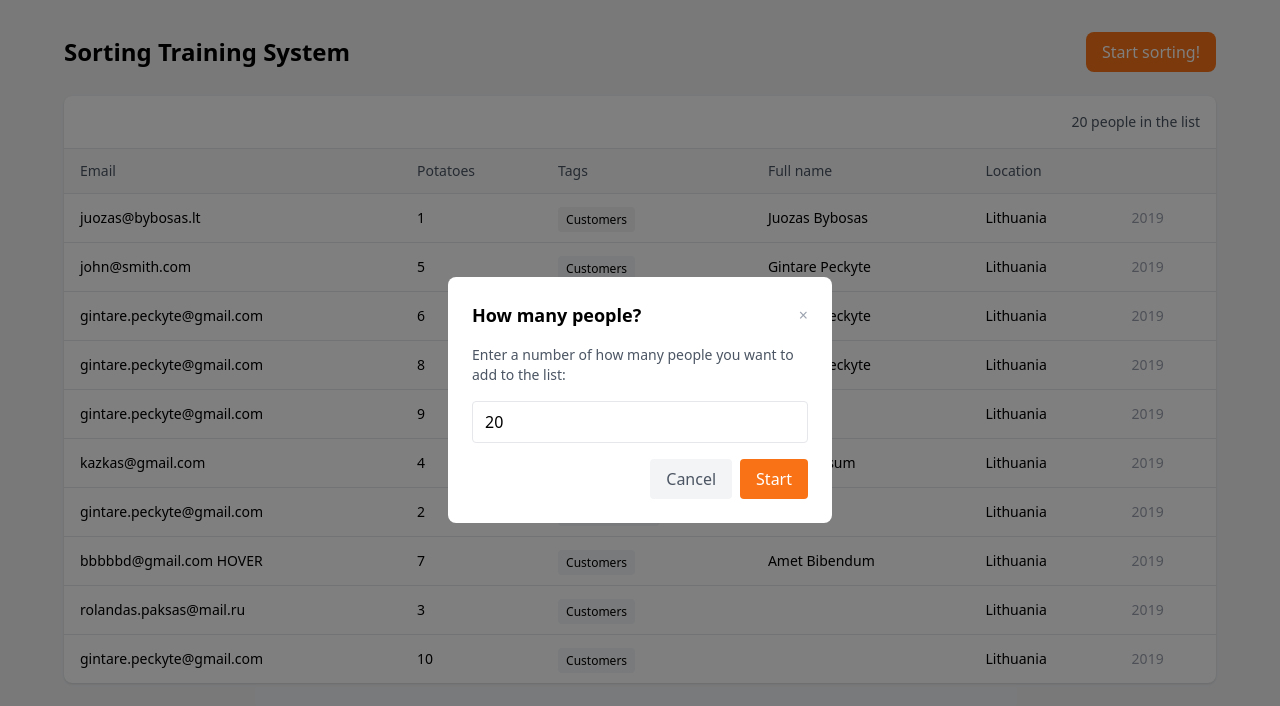
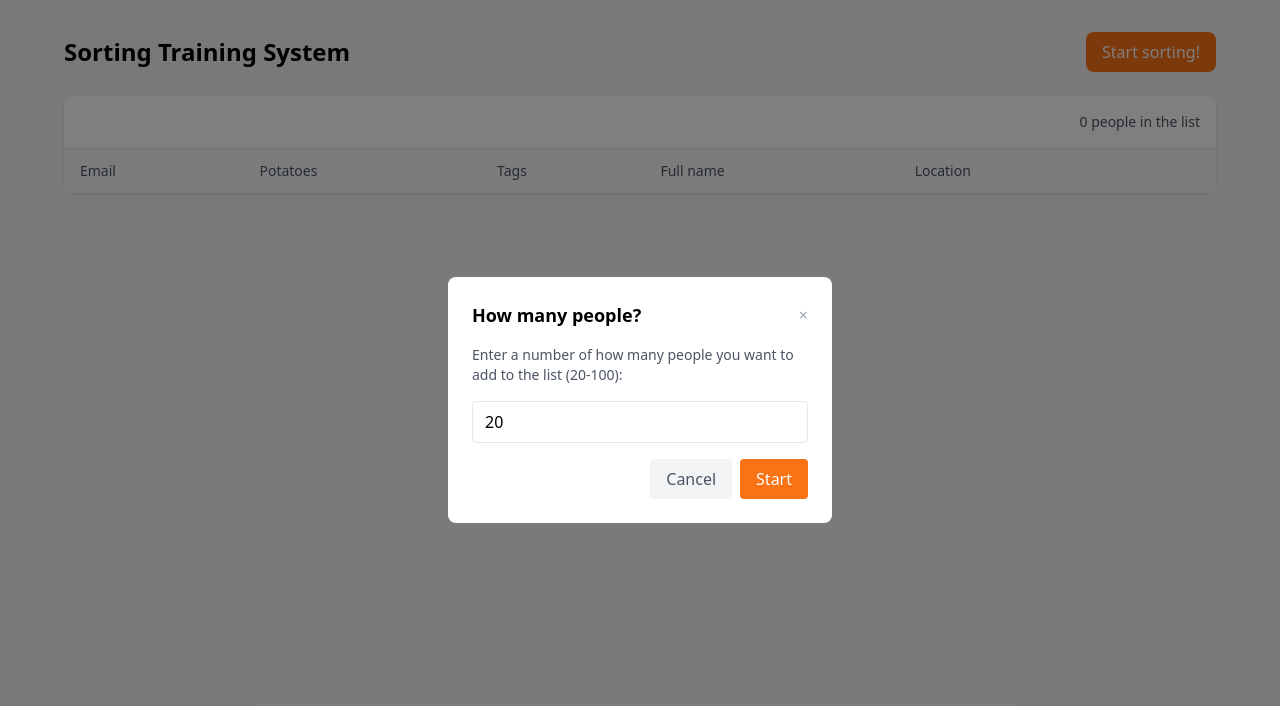
Before and after one commit to srsajjad/sorting-training-system, a Vue app: page / in a window 1280 px wide. Both pictures are taken after a click on the button "Start sorting!". Shown: the top 706 px of the page. Built offline with nearby package versions, Linux system fonts and the light colour scheme.

Commit message:
make the game work

```diff
--- a/src/App.vue
+++ b/src/App.vue
@@ -3,17 +3,34 @@
     <div class="max-w-6xl mx-auto">
       <div class="flex items-center justify-between mb-6">
         <h1 class="text-2xl font-bold">Sorting Training System</h1>
-        <button
-          @click="showModal = true"
-          class="px-4 py-2 text-white transition-colors bg-orange-500 rounded-lg hover:bg-orange-600"
-        >
-          Start sorting!
-        </button>
+        <div class="flex items-center gap-4">
+          <div v-if="isGameStarted" class="font-mono text-lg">
+            Time: {{ formatTime(timer) }}
+          </div>
+          <button
+            @click="isGameStarted ? resetGame() : (showModal = true)"
+            class="px-4 py-2 text-white transition-colors bg-orange-500 rounded-lg hover:bg-orange-600"
+          >
+            {{ isGameStarted ? "Reset" : "Start sorting!" }}
+          </button>
+        </div>
+      </div>
+
+      <!-- Success Message -->
+      <div
+        v-if="showSuccess"
+        class="p-4 mb-6 text-green-700 bg-green-100 rounded-lg"
+      >
+        <p class="text-lg font-semibold">Congratulations! 🎉</p>
+        <p>
+          You've successfully sorted all citizens by their potato count in
+          {{ formatTime(timer) }}!
+        </p>
       </div>
 
       <div class="bg-white rounded-lg shadow">
         <div class="p-4 text-sm text-right text-gray-600 border-b">
-          20 people in the list
+          {{ people.length }} people in the list
         </div>
         <table class="w-full">
           <thead class="bg-gray-50">
@@ -39,9 +56,20 @@
             </tr>
           </thead>
           <tbody>
-            <tr v-for="(person, index) in people" :key="index" class="border-t">
+            <tr
+              v-for="person in people"
+              :key="person.id"
+              :class="{ 'bg-gray-50': isDragging }"
+              draggable="true"
+              @dragstart="onDragStart($event, person)"
+              @dragover="onDragOver($event)"
+              @drop="onDrop($event, person)"
+              class="border-t cursor-move hover:bg-gray-50"
+            >
               <td class="px-4 py-3 text-sm">{{ person.email }}</td>
-              <td class="px-4 py-3 text-sm">{{ person.potatoes }}</td>
+              <td class="px-4 py-3 text-sm font-semibold">
+                {{ person.potatoes }}
+              </td>
               <td class="px-4 py-3">
                 <span class="px-2 py-1 text-xs bg-gray-100 rounded">{{
                   person.tags
@@ -71,7 +99,8 @@
             </button>
           </div>
           <p class="mb-4 text-sm text-gray-600">
-            Enter a number of how many people you want to add to the list:
+            Enter a number of how many people you want to add to the list
+            (20-100):
           </p>
           <input
             v-model="numberOfPeople"
@@ -106,92 +135,145 @@ import { ref } from "vue";
 
 const showModal = ref(false);
 const numberOfPeople = ref(20);
+const people = ref([]);
+const timer = ref(0);
+const timerInterval = ref(null);
+const isGameStarted = ref(false);
+const showSuccess = ref(false);
+const isDragging = ref(false);
 
-const people = ref([
-  {
-    email: "juozas@bybosas.lt",
-    potatoes: 1,
-    tags: "Customers",
-    name: "Juozas Bybosas",
-    location: "Lithuania",
-    year: "2019",
-  },
-  {
-    email: "john@smith.com",
-    potatoes: 5,
-    tags: "Customers",
-    name: "Gintare Peckyte",
-    location: "Lithuania",
-    year: "2019",
-  },
-  {
-    email: "gintare.peckyte@gmail.com",
-    potatoes: 6,
-    tags: "Customers",
-    name: "Gintare Peckyte",
-    location: "Lithuania",
-    year: "2019",
-  },
-  {
-    email: "gintare.peckyte@gmail.com",
-    potatoes: 8,
-    tags: "Customers",
-    name: "Gintare Peckyte",
-    location: "Lithuania",
-    year: "2019",
-  },
-  {
-    email: "gintare.peckyte@gmail.com",
-    potatoes: 9,
-    tags: "Customers",
-    name: "",
-    location: "Lithuania",
-    year: "2019",
-  },
-  {
-    email: "kazkas@gmail.com",
-    potatoes: 4,
-    tags: "Customers",
-    name: "Lorem Ipsum",
-    location: "Lithuania",
-    year: "2019",
-  },
-  {
-    email: "gintare.peckyte@gmail.com",
-    potatoes: 2,
-    tags: "Customers, VIP",
-    name: "Dolor Sit",
-    location: "Lithuania",
-    year: "2019",
-  },
-  {
-    email: "bbbbbd@gmail.com HOVER",
-    potatoes: 7,
-    tags: "Customers",
-    name: "Amet Bibendum",
-    location: "Lithuania",
-    year: "2019",
-  },
-  {
-    email: "rolandas.paksas@mail.ru",
-    potatoes: 3,
-    tags: "Customers",
-    name: "",
-    location: "Lithuania",
-    year: "2019",
-  },
-  {
-    email: "gintare.peckyte@gmail.com",
-    potatoes: 10,
-    tags: "Customers",
-    name: "",
-    location: "Lithuania",
-    year: "2019",
-  },
-]);
+// Generate random data
+function generateRandomEmail() {
+  const names = [
+    "john",
+    "jane",
+    "bob",
+    "alice",
+    "peter",
+    "mary",
+    "james",
+    "sarah",
+  ];
+  const domains = ["gmail.com", "yahoo.com", "hotmail.com", "potatostan.gov"];
+  const name = names[Math.floor(Math.random() * names.length)];
+  const domain = domains[Math.floor(Math.random() * domains.length)];
+  return `${name}${Math.floor(Math.random() * 1000)}@${domain}`;
+}
+
+function generateRandomName() {
+  const firstNames = [
+    "Ivan",
+    "Boris",
+    "Natasha",
+    "Vladimir",
+    "Olga",
+    "Dmitri",
+    "Anna",
+    "Mikhail",
+  ];
+  const lastNames = [
+    "Potatov",
+    "Spudnik",
+    "Tuberov",
+    "Yamnaya",
+    "Rootski",
+    "Soilovich",
+  ];
+  return `${firstNames[Math.floor(Math.random() * firstNames.length)]} ${
+    lastNames[Math.floor(Math.random() * lastNames.length)]
+  }`;
+}
+
+function generateUniqueNumbers(count) {
+  const numbers = new Set();
+  while (numbers.size < count) {
+    numbers.add(Math.floor(Math.random() * 1000) + 1);
+  }
+  return Array.from(numbers);
+}
 
 function startGame() {
-  // Implement game start logic here
+  if (numberOfPeople.value < 20 || numberOfPeople.value > 100) {
+    alert("Please enter a number between 20 and 100");
+    return;
+  }
+
+  const potatoCounts = generateUniqueNumbers(numberOfPeople.value);
+  people.value = Array.from({ length: numberOfPeople.value }, (_, index) => ({
+    id: index + 1,
+    email: generateRandomEmail(),
+    potatoes: potatoCounts[index],
+    tags: "Citizen",
+    name: generateRandomName(),
+    location: "Potatostan",
+    year: "2024",
+  }));
+
   showModal.value = false;
+  isGameStarted.value = true;
+  timer.value = 0;
+  showSuccess.value = false;
+
+  // Start timer
+  timerInterval.value = setInterval(() => {
+    timer.value++;
+  }, 1000);
+}
+
+function formatTime(seconds) {
+  const mins = Math.floor(seconds / 60);
+  const secs = seconds % 60;
+  return `${mins}:${secs.toString().padStart(2, "0")}`;
+}
+
+function checkSorting() {
+  const sortedPotatoes = [...people.value].sort(
+    (a, b) => b.potatoes - a.potatoes
+  );
+  const isCorrect = people.value.every(
+    (person, index) => person.potatoes === sortedPotatoes[index].potatoes
+  );
+
+  if (isCorrect) {
+    clearInterval(timerInterval.value);
+    showSuccess.value = true;
+  }
+}
+
+// Drag and drop handlers
+function onDragStart(e, person) {
+  isDragging.value = true;
+  e.dataTransfer.effectAllowed = "move";
+  e.dataTransfer.setData("personId", person.id);
+}
+
+function onDragOver(e) {
+  e.preventDefault();
+}
+
+function onDrop(e, targetPerson) {
+  e.preventDefault();
+  isDragging.value = false;
+
+  const personId = parseInt(e.dataTransfer.getData("personId"));
+  const draggedPersonIndex = people.value.findIndex((p) => p.id === personId);
+  const targetIndex = people.value.findIndex((p) => p.id === targetPerson.id);
+
+  if (draggedPersonIndex === -1 || targetIndex === -1) return;
+
+  const [draggedPerson] = people.value.splice(draggedPersonIndex, 1);
+  people.value.splice(targetIndex, 0, draggedPerson);
+
+  checkSorting();
+}
+
+function resetGame() {
+  people.value = [];
+  isGameStarted.value = false;
+  showSuccess.value = false;
+  timer.value = 0;
+  if (timerInterval.value) {
+    clearInterval(timerInterval.value);
+  }
 }
 </script>
```
